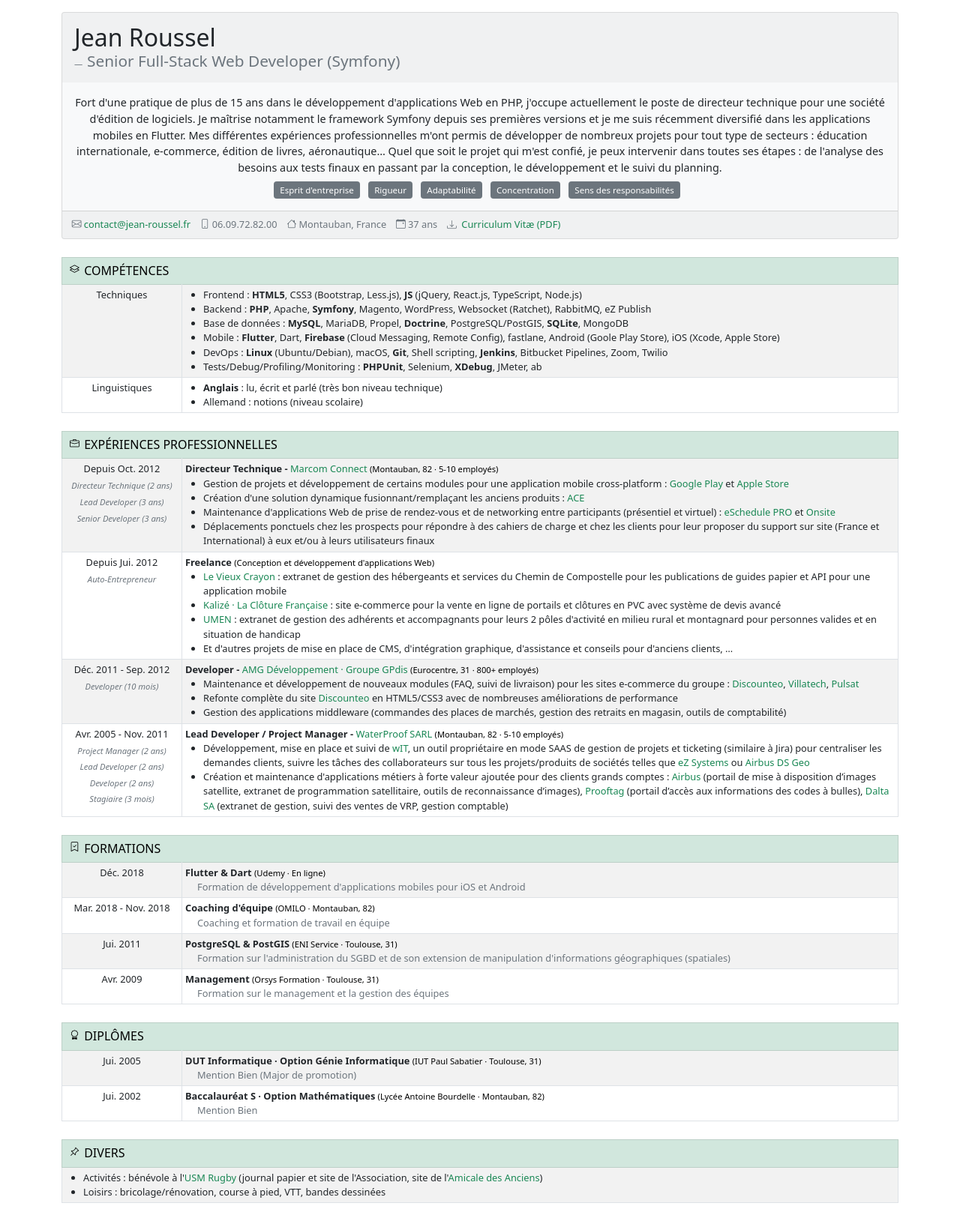
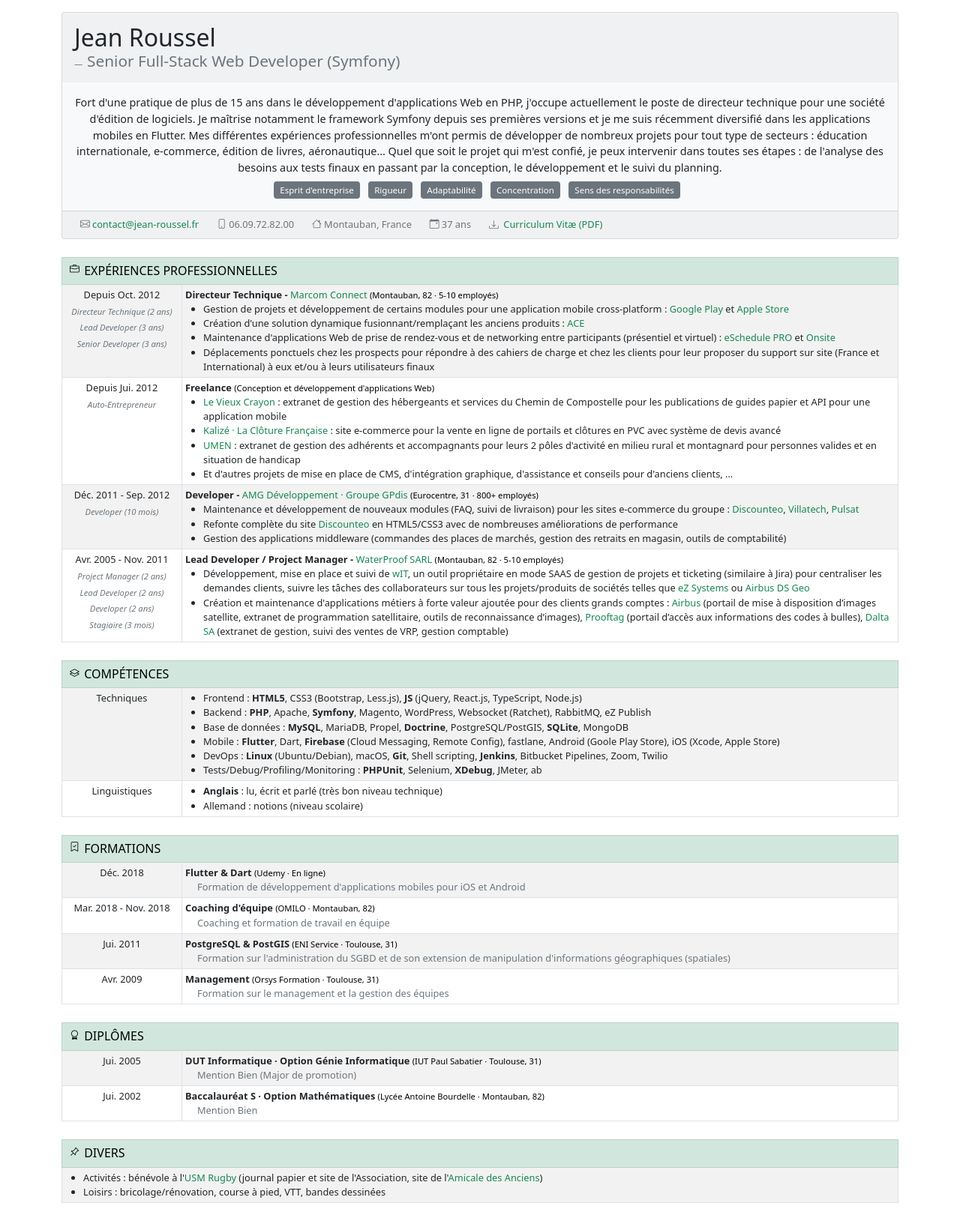
Before and after one commit to jroussel/jroussel.github.com, a Jekyll site: the page built from index.html, in a window 1280 px wide. Shown: the whole page at 75% size. Built offline with Jekyll 4.4.1, drawn with Linux system fonts in a browser that asks for light colours; nearby versions of some CDN libraries.

Commit message:
intervention compétences & expériences

```diff
--- a/_includes/header.html
+++ b/_includes/header.html
@@ -33,7 +33,7 @@
             <i class="bi-phone" title="Téléphone"></i> <span>06.09.72.82.00</span>
             <span class="d-none d-print-inline"><i class="bi-globe" title="Site"></i> <a href="https://jean-roussel.fr">https://jean-roussel.fr</a></span>
             <i class="bi-house" title="Adresse"></i> <span>Montauban, France</span>
-            <i class="bi-calendar-event" title="Âge"></i> <span>{% assign now = "now" | date: "%s" %}{% assign birth = "1984-02-22" | date: "%s" %}{% assign diff = now | minus: birth %}{% assign days = 31557600 %}{% assign age = diff | divided_by: days %}{{ age | floor }} ans</span>
+            <i class="bi-calendar-event" title="Âge"></i> <span>37 ans</span>
             <span class="d-print-none"><i class="bi-download" title="Curriculum Vitæ"></i> <a href="/CV_Roussel-Jean.pdf" target="_blank" rel="nofollow" onclick="_gaq.push(['_trackEvent', 'CV', 'download']);">Curriculum Vitæ (PDF)</a></span>
           </address>
         </div>
--- a/css/all.css
+++ b/css/all.css
@@ -78,7 +78,7 @@ div.card > div.card-footer > address > i {
 div.card > div.card-footer > address > i,
 div.card > div.card-footer > address > span > i {
 	margin-top: -1px;
-	margin-left: 0.8rem;
+	margin-left: 1.5rem;
 	margin-right: 0.2rem;
 }
 
--- a/index.html
+++ b/index.html
@@ -2,8 +2,8 @@
 layout: default
 ---
 {% include header.html %}
+{% include sections/experiences-professionnelles.html %}
 {% include sections/competences.html %}
-{% include sections/experiences-professionnelles.html %}
 {% include sections/formations.html %}
 {% include sections/diplomes.html %}
 {% include sections/divers.html %}
```
Also changed, not shown: 1 other file.
